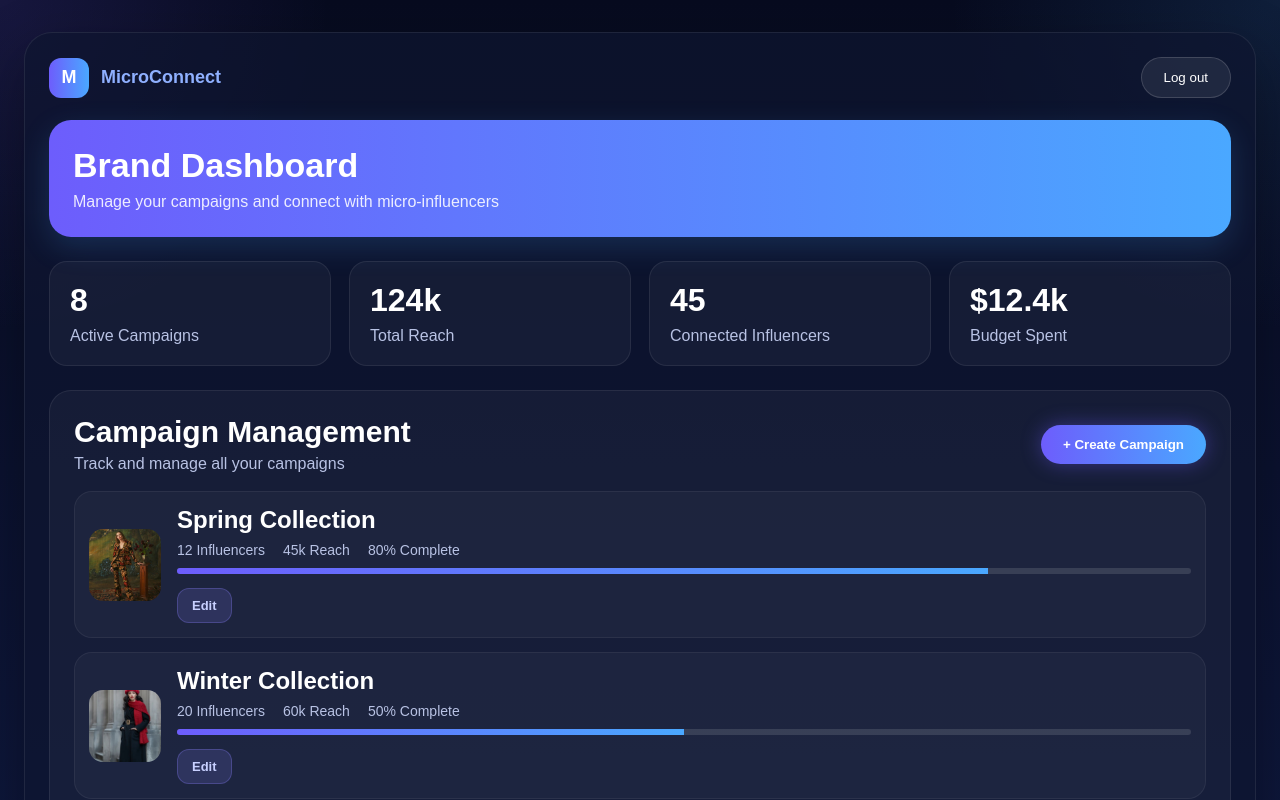
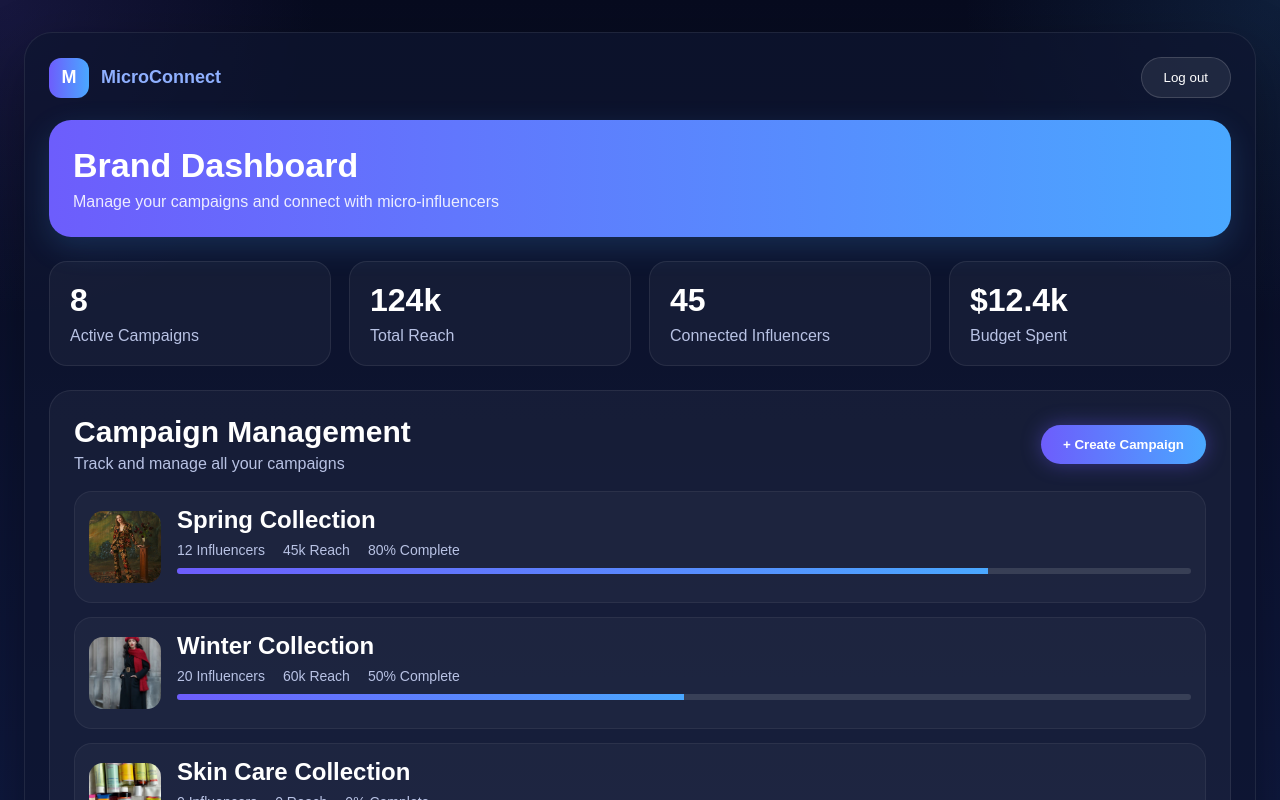
Before and after one commit to Ala234/MicroConnect, a React (Vite) app in the folder front-end/: page /brand in a window 1280 px wide. Shown: the top 800 px of the page. Built offline with nearby package versions, Linux system fonts and the light colour scheme.

Commit message:
Update BrandDashboard.jsx

```diff
--- a/front-end/src/pages/brand/BrandDashboard.jsx
+++ b/front-end/src/pages/brand/BrandDashboard.jsx
@@ -109,15 +109,7 @@ export default function BrandDashboard() {
                       <div style={{ width: `${campaign.progress}%` }}></div>
                     </div>
                     <div className="dashboard-campaign-actions">
-                      <button
-                        className="campaign-chip-btn edit"
-                        onClick={(event) => {
-                          event.stopPropagation();
-                          navigate(`/create-campaign?id=${campaign.id}`);
-                        }}
-                      >
-                        Edit
-                      </button>
+
                     </div>
                   </div>
                 </div>
```
